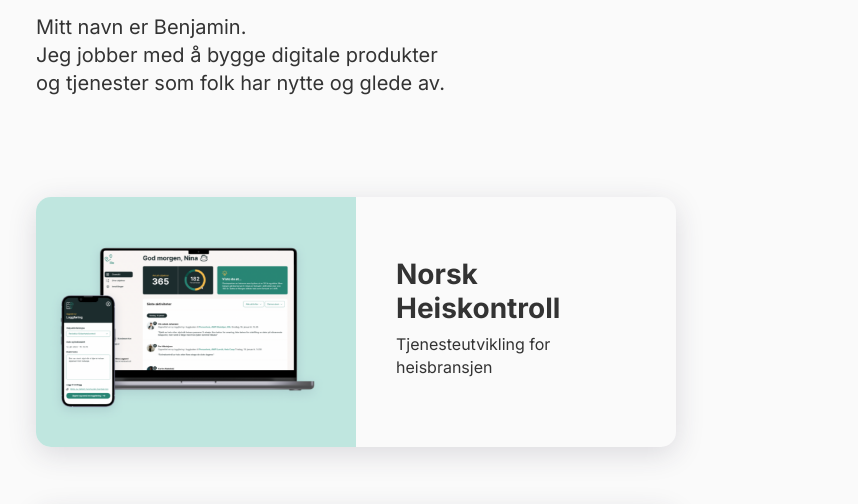
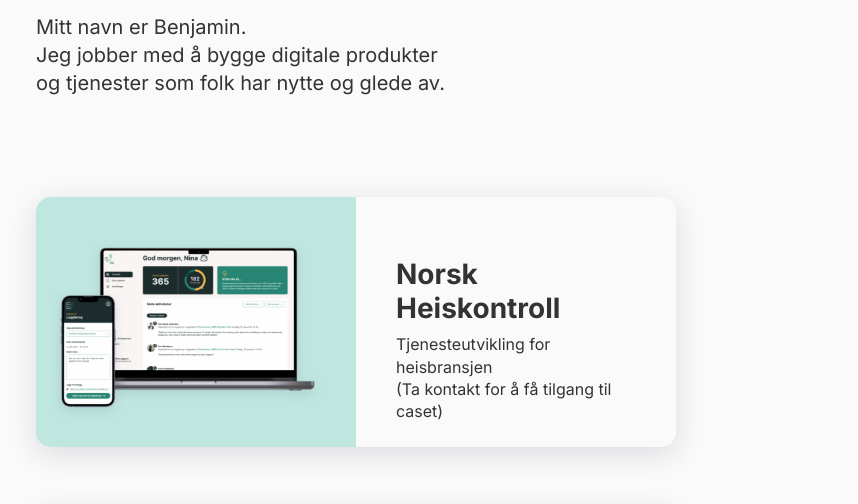
Before and after one commit to powdhar/portfolio, a plain HTML site: page index.html in a window 1280 px wide. Shown: the part 238-742 px from the top of the page, without its empty margins (284-1142 px from the left). Drawn offline with Linux system fonts and the light colour scheme; grey boxes are pictures that could not be loaded; a web font is replaced by a local one.

Commit message:
update index.html

```diff
--- a/index.html
+++ b/index.html
@@ -42,7 +42,7 @@
                     </div>
                     <div class="project-text">
                         <p class="project-title">Norsk Heiskontroll</p>
-                        <p class="project-description">Tjenesteutvikling for heisbransjen</p>
+                        <p class="project-description">Tjenesteutvikling for heisbransjen<br>(Ta kontakt for å få tilgang til caset)</p>
                     </div>
                 </div>
                 <div class="project-card" id="project2">
```
